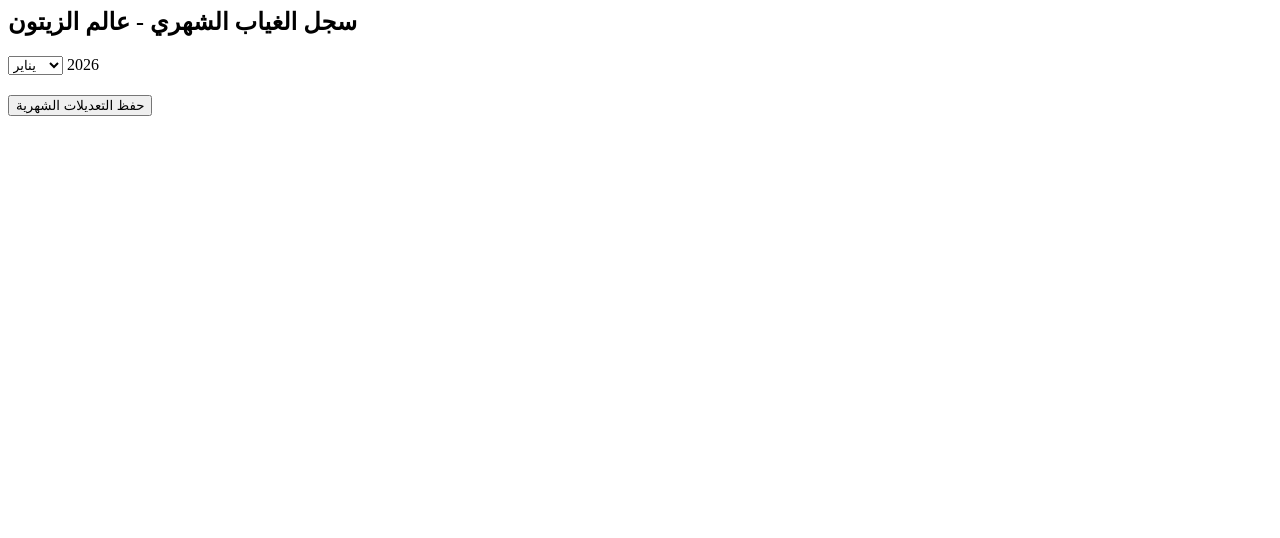
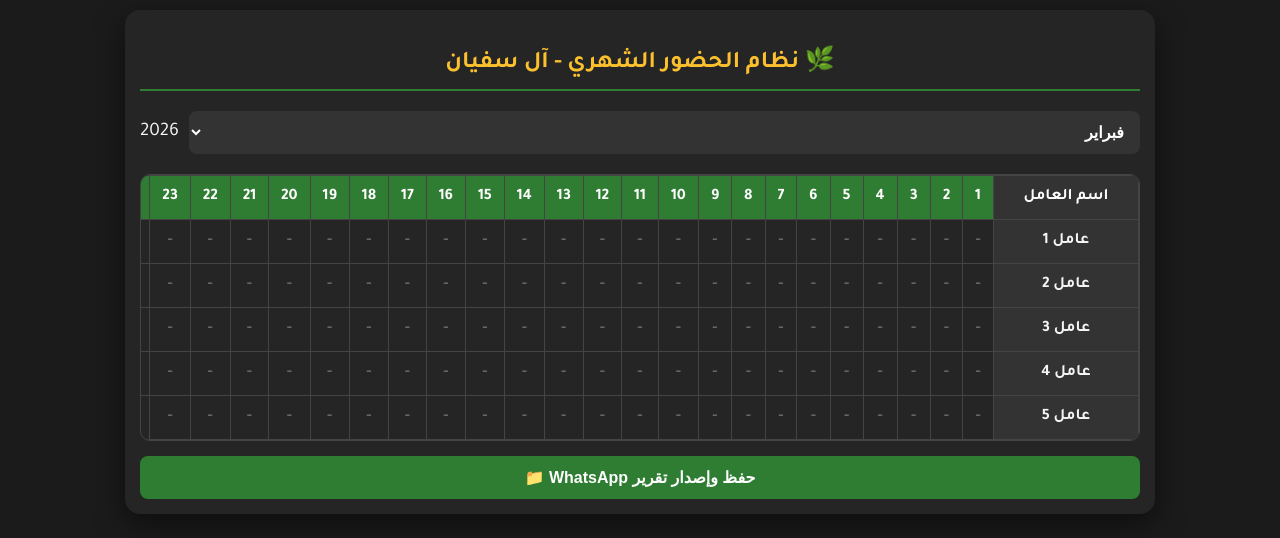
Before and after one commit to samymno23-cpu/Sufyan-Attendance, a plain HTML site: page index.html in a window 1280 px wide. Drawn offline with Linux system fonts and the light colour scheme.

Commit message:
Update index.html

```diff
--- a/index.html
+++ b/index.html
@@ -1,34 +1,102 @@
-<style>
-    /* تنسيق خاص للجدول الشهري ليكون قابلاً للتمرير على الموبايل */
-    .table-wrapper {
-        overflow-x: auto;
-        margin-top: 20px;
-    }
-    table { border-collapse: collapse; width: 100%; font-size: 14px; }
-    th, td { border: 1px solid #ddd; padding: 8px; text-align: center; min-width: 40px; }
-    th { background-color: #4CAF50; color: white; position: sticky; top: 0; }
-    .worker-name { position: sticky; right: 0; background: #eee; min-width: 100px; font-weight: bold; }
-    .status-cell { cursor: pointer; }
-    .p { background-color: #c8e6c9; } /* حاضر */
-    .a { background-color: #ffcdd2; } /* غائب */
-</style>
+<!DOCTYPE html>
+<html lang="ar" dir="rtl">
+<head>
+    <meta charset="UTF-8">
+    <meta name="viewport" content="width=device-width, initial-scale=1.0">
+    <title>إدارة عمالة آل سفيان</title>
+    <link href="https://fonts.googleapis.com/css2?family=Tajawal:wght@400;700&display=swap" rel="stylesheet">
+    <style>
+        :root {
+            --primary: #2e7d32; /* أخضر زيتي */
+            --accent: #fbc02d; /* أصفر ثمار الزيتون */
+            --dark: #1b1b1b;
+            --light: #f5f5f5;
+        }
+        body { font-family: 'Tajawal', sans-serif; background: var(--dark); color: var(--light); margin: 0; padding: 10px; }
+        .app-container { max-width: 1000px; margin: auto; background: #252525; border-radius: 15px; padding: 15px; box-shadow: 0 10px 30px rgba(0,0,0,0.5); }
+        h2 { text-align: center; color: var(--accent); border-bottom: 2px solid var(--primary); padding-bottom: 10px; }
 
-<div class="container">
-    <h2>سجل الغياب الشهري - عالم الزيتون</h2>
-    <div class="input-group">
-        <select id="monthSelect" onchange="renderMonthlyTable()">
-            <option value="0">يناير</option>
-            <option value="1">فبراير</option>
-            </select>
-        <span id="yearLabel">2026</span>
+        .controls { display: flex; justify-content: space-between; align-items: center; margin-bottom: 20px; flex-wrap: wrap; gap: 10px; }
+        select, button { padding: 12px; border-radius: 8px; border: none; font-size: 16px; font-weight: bold; }
+        select { background: #333; color: white; flex-grow: 1; }
+        .save-btn { background: var(--primary); color: white; cursor: pointer; transition: 0.3s; width: 100%; margin-top: 15px; }
+        .save-btn:hover { background: #1b5e20; transform: scale(1.02); }
+
+        .table-wrapper { overflow-x: auto; border-radius: 10px; border: 1px solid #444; }
+        table { width: 100%; border-collapse: collapse; min-width: 800px; }
+        th, td { padding: 12px; text-align: center; border: 1px solid #444; }
+        th { background: var(--primary); color: white; position: sticky; top: 0; }
+        .worker-name { position: sticky; right: 0; background: #333; font-weight: bold; min-width: 120px; z-index: 2; }
+
+        /* حالات الغياب */
+        .cell { cursor: pointer; transition: 0.2s; font-weight: bold; }
+        .cell:empty::before { content: "-"; color: #666; }
+        .p { background: rgba(76, 175, 80, 0.3); color: #81c784; } /* حاضر */
+        .a { background: rgba(244, 67, 54, 0.3); color: #e57373; } /* غائب */
+        .total-cell { background: #333; color: var(--accent); }
+    </style>
+</head>
+<body>
+
+<div class="app-container">
+    <h2>🌿 نظام الحضور الشهري - آل سفيان</h2>
+
+    <div class="controls">
+        <select id="monthSelect" onchange="initTable()">
+            <option value="0">يناير</option><option value="1" selected>فبراير</option>
+            <option value="2">مارس</option><option value="3">أبريل</option>
+            <option value="4">مايو</option><option value="5">يونيو</option>
+            <option value="6">يوليو</option><option value="7">أغسطس</option>
+            <option value="8">سبتمبر</option><option value="9">أكتوبر</option>
+            <option value="10">نوفمبر</option><option value="11">ديسمبر</option>
+        </select>
+        <span style="font-size: 1.2rem;">2026</span>
     </div>
 
     <div class="table-wrapper">
-        <table id="monthlyTable">
-            <thead id="tableHead"></thead>
-            <tbody id="tableBody"></tbody>
+        <table id="mainTable">
+            <thead id="tHead"></thead>
+            <tbody id="tBody"></tbody>
         </table>
     </div>
 
-    <button class="action-btn" onclick="saveMonthlyData()">حفظ التعديلات الشهرية</button>
+    <button class="save-btn" onclick="alert('تم حفظ البيانات في ذاكرة المتصفح يا هندسة!')">حفظ وإصدار تقرير WhatsApp 📁</button>
 </div>
+
+<script>
+    const workers = ["عامل 1", "عامل 2", "عامل 3", "عامل 4", "عامل 5"];
+
+    function initTable() {
+        const month = document.getElementById('monthSelect').value;
+        const days = new Date(2026, parseInt(month) + 1, 0).getDate();
+
+        let head = `<tr><th class="worker-name">اسم العامل</th>`;
+        for(let i=1; i<=days; i++) head += `<th>${i}</th>`;
+        head += `<th class="total-cell">الإجمالي</th></tr>`;
+        document.getElementById('tHead').innerHTML = head;
+
+        let body = '';
+        workers.forEach(w => {
+            body += `<tr><td class="worker-name">${w}</td>`;
+            for(let i=1; i<=days; i++) body += `<td class="cell" onclick="toggle(this)"></td>`;
+            body += `<td class="total-cell">0</td></tr>`;
+        });
+        document.getElementById('tBody').innerHTML = body;
+    }
+
+    function toggle(el) {
+        if (el.innerText === "") { el.innerText = "ح"; el.className = "cell p"; }
+        else if (el.innerText === "ح") { el.innerText = "غ"; el.className = "cell a"; }
+        else { el.innerText = ""; el.className = "cell"; }
+        updateTotal(el.parentElement);
+    }
+
+    function updateTotal(row) {
+        let count = Array.from(row.querySelectorAll('.p')).length;
+        row.querySelector('.total-cell').innerText = count;
+    }
+
+    window.onload = initTable;
+</script>
+</body>
+</html>
```
